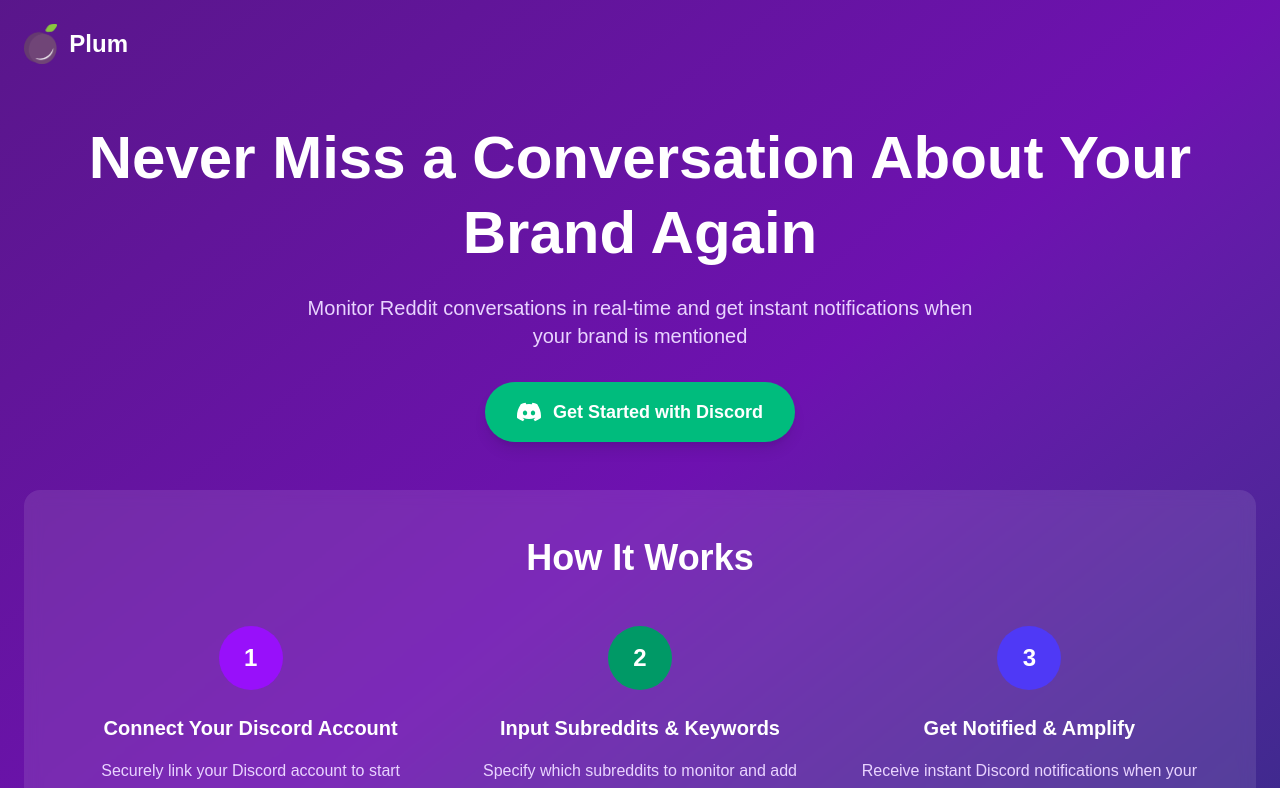
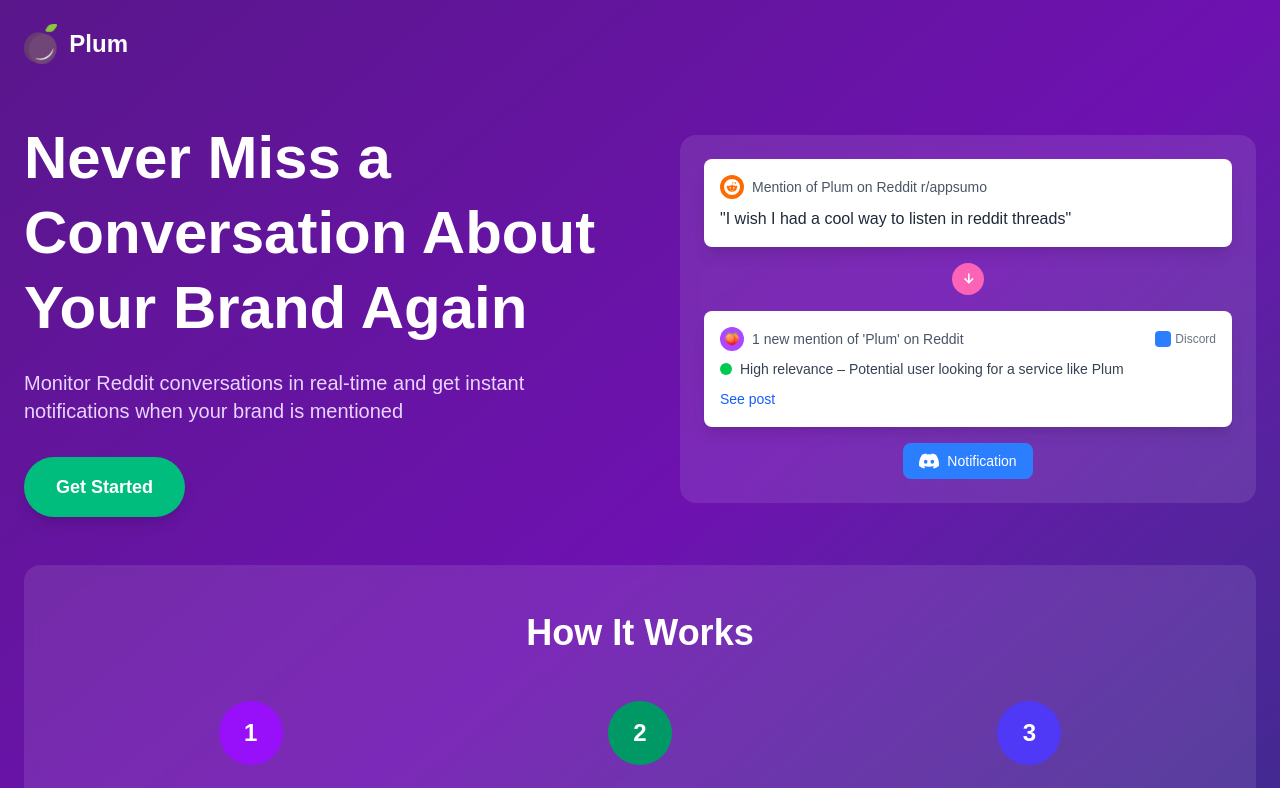
Before and after one commit to plum2-0/plum-ui, a Next.js app: page / in a window 1280 px wide. Shown: the top 788 px of the page. Built offline with nearby package versions, Linux system fonts and the light colour scheme.

Commit message:
add image to home page

```diff
--- a/src/app/page.tsx
+++ b/src/app/page.tsx
@@ -33,7 +33,10 @@
       {/* Main Content */}
       <main className="flex-1 container mx-auto px-6 py-8">
         {/* First Half - Hero Section */}
-        <div className="min-h-[40vh] flex flex-col items-center justify-center text-center mb-12">
+        <div className="min-h-[40vh] flex items-center justify-center mb-12">
+          <div className="grid lg:grid-cols-2 gap-8 lg:gap-12 items-center w-full max-w-7xl">
+            {/* Left Side - Tagline and CTA */}
+            <div className="text-left">
               <h1 className="text-4xl md:text-5xl lg:text-6xl font-bold text-white mb-6 leading-tight">
                 Never Miss a Conversation About Your Brand Again
               </h1>
@@ -42,13 +45,70 @@
               </p>
               <button
                 onClick={handleDiscordLogin}
-            className="bg-emerald-500 hover:bg-emerald-600 text-white font-semibold py-3 px-6 md:py-4 md:px-8 rounded-full text-base md:text-lg transition-all duration-300 transform hover:scale-105 shadow-lg hover:shadow-xl flex items-center gap-3"
+                className="bg-emerald-500 hover:bg-emerald-600 text-white font-semibold py-3 px-6 md:py-4 md:px-8 rounded-full text-base md:text-lg transition-all duration-300 transform hover:scale-105 shadow-lg hover:shadow-xl"
               >
-            <svg width="20" height="20" viewBox="0 0 24 24" fill="currentColor" className="md:w-6 md:h-6">
+                Get Started
+              </button>
+            </div>
+
+            {/* Right Side - Flow Image */}
+            <div className="flex justify-center lg:justify-end">
+              <div className="w-full max-w-md lg:max-w-lg xl:max-w-xl bg-white/10 backdrop-blur-sm rounded-2xl p-6">
+                <div className="space-y-4">
+                  {/* Reddit Mention Card */}
+                  <div className="bg-white rounded-lg p-4 shadow-lg">
+                    <div className="flex items-center gap-2 mb-2">
+                      <div className="w-6 h-6 bg-orange-500 rounded-full flex items-center justify-center">
+                        <svg className="w-4 h-4 text-white" viewBox="0 0 24 24" fill="currentColor">
+                          <path d="M12 0A12 12 0 0 0 0 12a12 12 0 0 0 12 12 12 12 0 0 0 12-12A12 12 0 0 0 12 0zm5.01 4.744c.688 0 1.25.561 1.25 1.249a1.25 1.25 0 0 1-2.498.056l-2.597-.547-.8 3.747c1.824.07 3.48.632 4.674 1.488.308-.309.73-.491 1.207-.491.968 0 1.754.786 1.754 1.754 0 .716-.435 1.333-1.01 1.614a3.111 3.111 0 0 1 .042.52c0 2.694-3.13 4.87-7.004 4.87-3.874 0-7.004-2.176-7.004-4.87 0-.183.015-.366.043-.534A1.748 1.748 0 0 1 4.028 12c0-.968.786-1.754 1.754-1.754.463 0 .898.196 1.207.49 1.207-.883 2.878-1.43 4.744-1.487l.885-4.182a.342.342 0 0 1 .14-.197.35.35 0 0 1 .238-.042l2.906.617a1.214 1.214 0 0 1 1.108-.701zM9.25 12C8.561 12 8 12.562 8 13.25c0 .687.561 1.248 1.25 1.248.687 0 1.248-.561 1.248-1.249 0-.688-.561-1.249-1.249-1.249zm5.5 0c-.687 0-1.248.561-1.248 1.25 0 .687.561 1.248 1.249 1.248.688 0 1.249-.561 1.249-1.249 0-.687-.562-1.249-1.25-1.249zm-5.466 3.99a.327.327 0 0 0-.231.094.33.33 0 0 0 0 .463c.842.842 2.484.913 2.961.913.477 0 2.105-.056 2.961-.913a.361.361 0 0 0 .029-.463.33.33 0 0 0-.464 0c-.547.533-1.684.73-2.512.73-.828 0-1.979-.196-2.512-.73a.326.326 0 0 0-.232-.095z"/>
+                        </svg>
+                      </div>
+                      <span className="text-sm text-gray-600">Mention of Plum on Reddit r/appsumo</span>
+                    </div>
+                    <p className="text-gray-800 font-medium">"I wish I had a cool way to listen in reddit threads"</p>
+                  </div>
+
+                  {/* Arrow */}
+                  <div className="flex justify-center">
+                    <div className="w-8 h-8 bg-pink-400 rounded-full flex items-center justify-center">
+                      <svg className="w-4 h-4 text-white" fill="currentColor" viewBox="0 0 20 20">
+                        <path d="M10 3l-1.5 1.5L12.5 8H3v2h9.5l-4 3.5L10 15l6-6-6-6z" transform="rotate(90 10 10)"/>
+                      </svg>
+                    </div>
+                  </div>
+
+                  {/* Plum Notification Card */}
+                  <div className="bg-white rounded-lg p-4 shadow-lg">
+                    <div className="flex items-center gap-2 mb-2">
+                      <div className="w-6 h-6 bg-purple-500 rounded-full flex items-center justify-center">
+                        <span className="text-white text-xs">🍑</span>
+                      </div>
+                      <span className="text-sm text-gray-600">1 new mention of 'Plum' on Reddit</span>
+                      <div className="ml-auto flex items-center gap-1">
+                        <div className="w-4 h-4 bg-blue-500 rounded"></div>
+                        <span className="text-xs text-gray-500">Discord</span>
+                      </div>
+                    </div>
+                    <div className="flex items-center gap-2 mb-2">
+                      <div className="w-3 h-3 bg-green-500 rounded-full"></div>
+                      <span className="text-sm text-gray-700">High relevance – Potential user looking for a service like Plum</span>
+                    </div>
+                    <a href="#" className="text-blue-600 text-sm hover:underline">See post</a>
+                  </div>
+
+                  {/* Discord Notification */}
+                  <div className="flex justify-center">
+                    <div className="flex items-center gap-2 bg-blue-500 text-white px-4 py-2 rounded-lg">
+                      <svg width="20" height="20" viewBox="0 0 24 24" fill="currentColor">
                         <path d="M20.317 4.37a19.791 19.791 0 0 0-4.885-1.515a.074.074 0 0 0-.079.037c-.21.375-.444.864-.608 1.25a18.27 18.27 0 0 0-5.487 0a12.64 12.64 0 0 0-.617-1.25a.077.077 0 0 0-.079-.037A19.736 19.736 0 0 0 3.677 4.37a.07.07 0 0 0-.032.027C.533 9.046-.32 13.58.099 18.057a.082.082 0 0 0 .031.057a19.9 19.9 0 0 0 5.993 3.03a.078.078 0 0 0 .084-.028a14.09 14.09 0 0 0 1.226-1.994a.076.076 0 0 0-.041-.106a13.107 13.107 0 0 1-1.872-.892a.077.077 0 0 1-.008-.128a10.2 10.2 0 0 0 .372-.292a.074.074 0 0 1 .077-.01c3.928 1.793 8.18 1.793 12.062 0a.074.074 0 0 1 .078.01c.12.098.246.198.373.292a.077.077 0 0 1-.006.127a12.299 12.299 0 0 1-1.873.892a.077.077 0 0 0-.041.107c.36.698.772 1.362 1.225 1.993a.076.076 0 0 0 .084.028a19.839 19.839 0 0 0 6.002-3.03a.077.077 0 0 0 .032-.054c.5-5.177-.838-9.674-3.549-13.66a.061.061 0 0 0-.031-.03zM8.02 15.33c-1.183 0-2.157-1.085-2.157-2.419c0-1.333.956-2.419 2.157-2.419c1.21 0 2.176 1.096 2.157 2.42c0 1.333-.956 2.418-2.157 2.418zm7.975 0c-1.183 0-2.157-1.085-2.157-2.419c0-1.333.955-2.419 2.157-2.419c1.21 0 2.176 1.096 2.157 2.42c0 1.333-.946 2.418-2.157 2.418z"/>
                       </svg>
-            Get Started with Discord
-          </button>
+                      <span className="text-sm font-medium">Notification</span>
+                    </div>
+                  </div>
+                </div>
+              </div>
+            </div>
+          </div>
         </div>
 
         {/* Second Half - Instructions */}
```
Also changed, not shown: public/plum_flow.png (added). Lines whose indentation alone changed are shown as unchanged.
